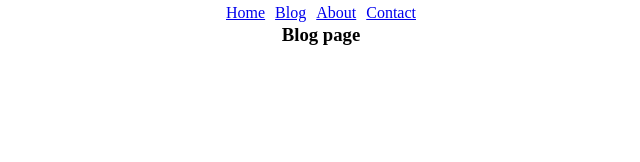
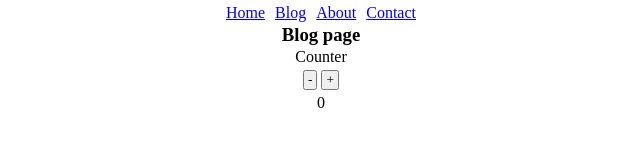
Before and after one commit to Achinit99/vite-app, a React (Vite) app in the folder first-vite-react/: page /blog in a window 1280 px wide. Shown: the top 162 px of the page, without its empty margins (319-959 px from the left). Built offline with nearby package versions, Linux system fonts and the light colour scheme.

Commit message:
React useState
React Hooks : useState

```diff
--- a/first-vite-react/src/pages/BlogPage.jsx
+++ b/first-vite-react/src/pages/BlogPage.jsx
@@ -1,8 +1,18 @@
-import React from 'react'
+import React, { useState } from 'react'
 import HeaderContent from "../Components/HeaderContent/HeaderContent";
 import BodyContent from "../Components/BodyContent/BodyContent";
 
 function BlogPage() {
+
+  const [count, setcount] = useState(0)
+
+  const decrementFunction = () => {
+    setcount(count - 1)
+  }
+  const incrementFunction = () => {
+    setcount(count + 1)
+  }
+
   return (
     <>
       <div>
@@ -11,6 +21,14 @@ function BlogPage() {
           <h3>Blog page</h3>
         </BodyContent>
       </div>
+
+      <div>
+        <p>Counter</p>
+        <button onClick={decrementFunction}>-</button>
+        <button onClick={incrementFunction}>+</button>
+        <p>{count}</p>
+
+      </div>
     </>
   )
 }
--- a/first-vite-react/src/pages/Contact.jsx
+++ b/first-vite-react/src/pages/Contact.jsx
@@ -9,6 +9,9 @@ function Contact() {
         <HeaderContent />
         <BodyContent>
           <h3>Contact page</h3>
+          <p>Lorem ipsum dolor sit amet consectetur adipisicing elit. Consequuntur a quaerat culpa cumque
+            eaque autem, id, placeat quam eos, accusantium aspernatur cum quia. Repellat velit excepturi
+            necessitatibus voluptatum odio! Sint.</p>
         </BodyContent>
       </div>
     </div>
```
